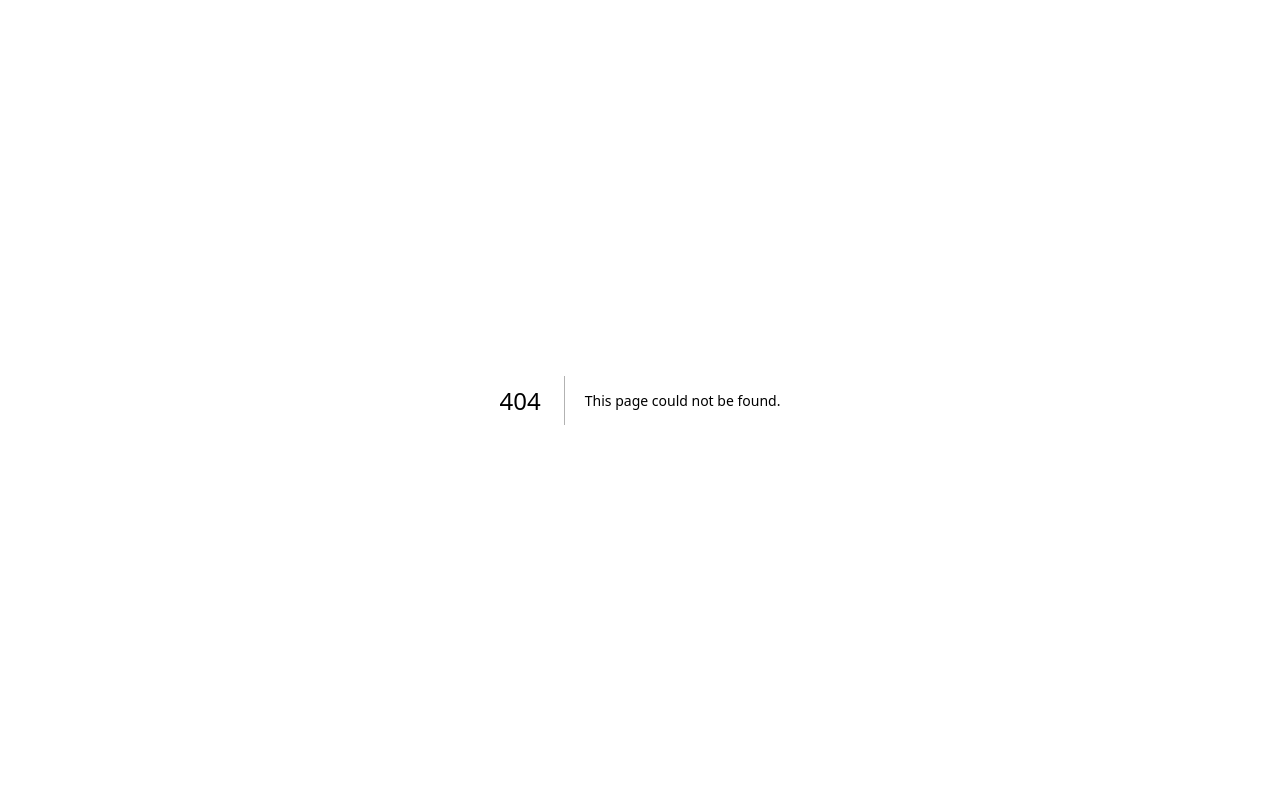
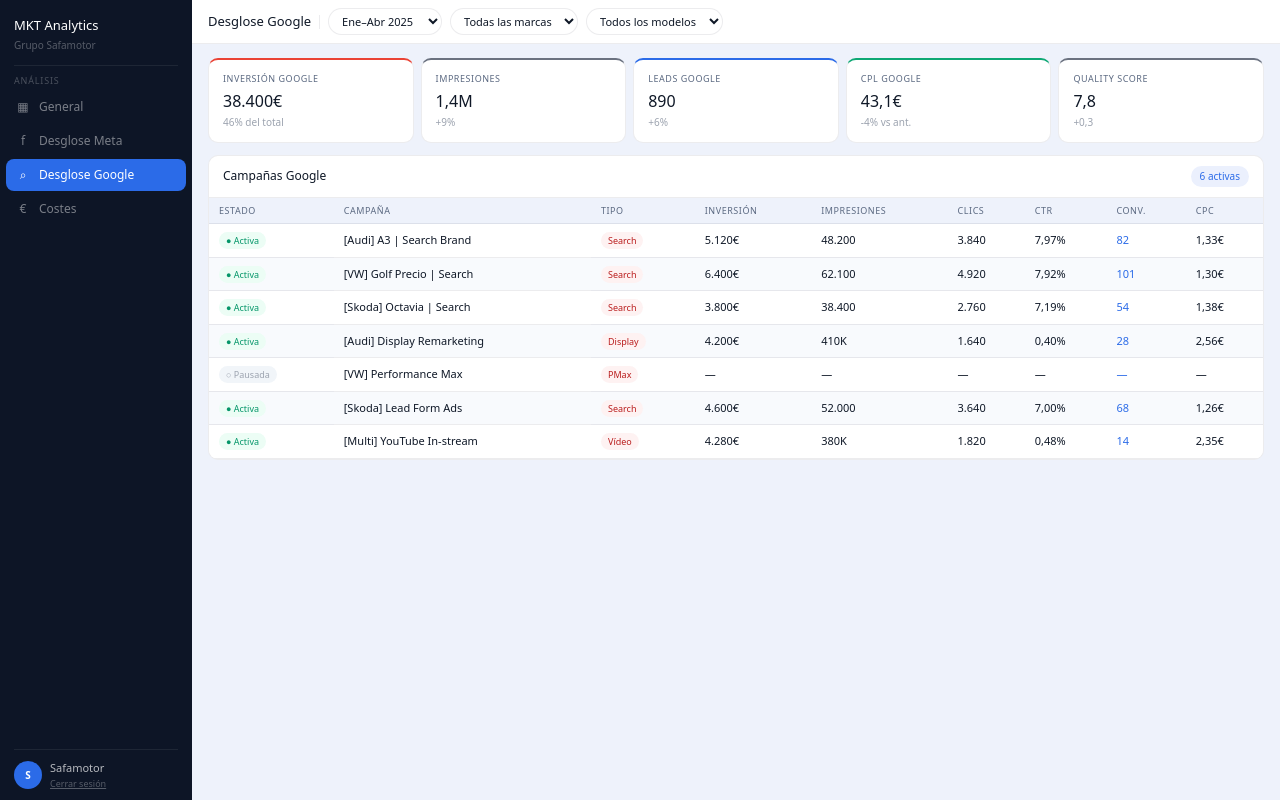
Before and after one commit to MartaSafa/safa-marketing-analytics, a Next.js app: page /dashboard/google in a window 1280 px wide. Before the commit this address had no page. Built offline with nearby package versions, Linux system fonts and the light colour scheme; no server answers.

Commit message:
Create page.tsx

```diff
--- /dev/null
+++ b/src/app/dashboard/google/page.tsx
@@ -0,0 +1,82 @@
+export default function GooglePage() {
+  const kpis = [
+    { label: 'Inversión Google', value: '38.400€', sub: '46% del total', color: '#EA4335' },
+    { label: 'Impresiones', value: '1,4M', sub: '+9%', color: '#6B7280' },
+    { label: 'Leads Google', value: '890', sub: '+6%', color: '#2B6BE8' },
+    { label: 'CPL Google', value: '43,1€', sub: '-4% vs ant.', color: '#0EA874' },
+    { label: 'Quality Score', value: '7,8', sub: '+0,3', color: '#6B7280' },
+  ]
+
+  const campanas = [
+    { on: true, name: '[Audi] A3 | Search Brand', tipo: 'Search', inv: '5.120€', imp: '48.200', clics: '3.840', ctr: '7,97%', conv: '82', cpc: '1,33€' },
+    { on: true, name: '[VW] Golf Precio | Search', tipo: 'Search', inv: '6.400€', imp: '62.100', clics: '4.920', ctr: '7,92%', conv: '101', cpc: '1,30€' },
+    { on: true, name: '[Skoda] Octavia | Search', tipo: 'Search', inv: '3.800€', imp: '38.400', clics: '2.760', ctr: '7,19%', conv: '54', cpc: '1,38€' },
+    { on: true, name: '[Audi] Display Remarketing', tipo: 'Display', inv: '4.200€', imp: '410K', clics: '1.640', ctr: '0,40%', conv: '28', cpc: '2,56€' },
+    { on: false, name: '[VW] Performance Max', tipo: 'PMax', inv: '—', imp: '—', clics: '—', ctr: '—', conv: '—', cpc: '—' },
+    { on: true, name: '[Skoda] Lead Form Ads', tipo: 'Search', inv: '4.600€', imp: '52.000', clics: '3.640', ctr: '7,00%', conv: '68', cpc: '1,26€' },
+    { on: true, name: '[Multi] YouTube In-stream', tipo: 'Vídeo', inv: '4.280€', imp: '380K', clics: '1.820', ctr: '0,48%', conv: '14', cpc: '2,35€' },
+  ]
+
+  const card = { background: '#fff', border: '0.5px solid rgba(15,24,39,.08)', borderRadius: 10, padding: '12px 14px' }
+  const th = { textAlign: 'left' as const, fontSize: 9, fontWeight: 500, color: '#5C6A82', padding: '6px 10px', borderBottom: '0.5px solid rgba(15,24,39,.08)', textTransform: 'uppercase' as const, letterSpacing: '.06em', background: '#EEF2FB', whiteSpace: 'nowrap' as const }
+  const td = { padding: '8px 10px', borderBottom: '0.5px solid rgba(15,24,39,.08)', fontSize: 11, color: '#0F1827' }
+
+  return (
+    <div>
+      {/* KPIs */}
+      <div style={{ display: 'grid', gridTemplateColumns: 'repeat(5, 1fr)', gap: 7, marginBottom: 12 }}>
+        {kpis.map(k => (
+          <div key={k.label} style={{ ...card, borderTop: `2px solid ${k.color}` }}>
+            <div style={{ fontSize: 9, color: '#5C6A82', textTransform: 'uppercase', letterSpacing: '.06em', marginBottom: 3 }}>{k.label}</div>
+            <div style={{ fontSize: 16, fontWeight: 500, color: '#0F1827' }}>{k.value}</div>
+            <div style={{ fontSize: 10, color: '#9CA3AF', marginTop: 2 }}>{k.sub}</div>
+          </div>
+        ))}
+      </div>
+
+      {/* TABLA */}
+      <div style={{ ...card, padding: 0, overflow: 'hidden' }}>
+        <div style={{ display: 'flex', alignItems: 'center', justifyContent: 'space-between', padding: '10px 14px', borderBottom: '0.5px solid rgba(15,24,39,.08)' }}>
+          <span style={{ fontSize: 12, fontWeight: 500, color: '#0F1827' }}>Campañas Google</span>
+          <span style={{ fontSize: 10, background: '#EBF0FD', color: '#2B6BE8', padding: '3px 9px', borderRadius: 99 }}>6 activas</span>
+        </div>
+        <div style={{ overflowX: 'auto' }}>
+          <table style={{ width: '100%', borderCollapse: 'collapse' }}>
+            <thead>
+              <tr>
+                <th style={th}>Estado</th>
+                <th style={th}>Campaña</th>
+                <th style={th}>Tipo</th>
+                <th style={th}>Inversión</th>
+                <th style={th}>Impresiones</th>
+                <th style={th}>Clics</th>
+                <th style={th}>CTR</th>
+                <th style={th}>Conv.</th>
+                <th style={th}>CPC</th>
+              </tr>
+            </thead>
+            <tbody>
+              {campanas.map((c, i) => (
+                <tr key={i} style={{ background: i % 2 === 0 ? '#fff' : 'rgba(238,242,251,.4)' }}>
+                  <td style={td}>
+                    <span style={{ fontSize: 9, fontWeight: 500, padding: '2px 7px', borderRadius: 99, background: c.on ? '#ECFDF5' : '#F1F5F9', color: c.on ? '#059669' : '#9CA3AF' }}>
+                      {c.on ? '● Activa' : '○ Pausada'}
+                    </span>
+                  </td>
+                  <td style={{ ...td, fontWeight: 500, maxWidth: 180, overflow: 'hidden', textOverflow: 'ellipsis', whiteSpace: 'nowrap' }}>{c.name}</td>
+                  <td style={td}><span style={{ fontSize: 9, background: '#FEF2F2', color: '#B91C1C', padding: '2px 7px', borderRadius: 99 }}>{c.tipo}</span></td>
+                  <td style={td}>{c.inv}</td>
+                  <td style={td}>{c.imp}</td>
+                  <td style={td}>{c.clics}</td>
+                  <td style={td}>{c.ctr}</td>
+                  <td style={{ ...td, fontWeight: 500, color: '#2B6BE8' }}>{c.conv}</td>
+                  <td style={td}>{c.cpc}</td>
+                </tr>
+              ))}
+            </tbody>
+          </table>
+        </div>
+      </div>
+    </div>
+  )
+}
```
